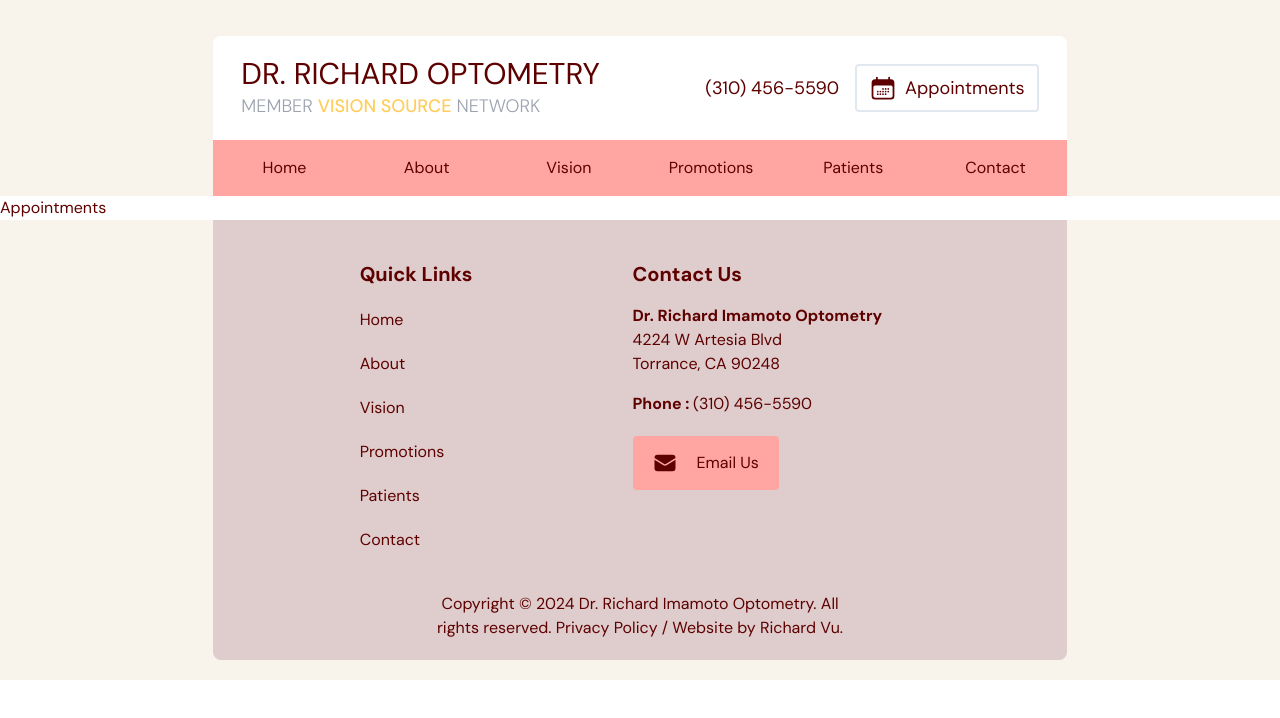
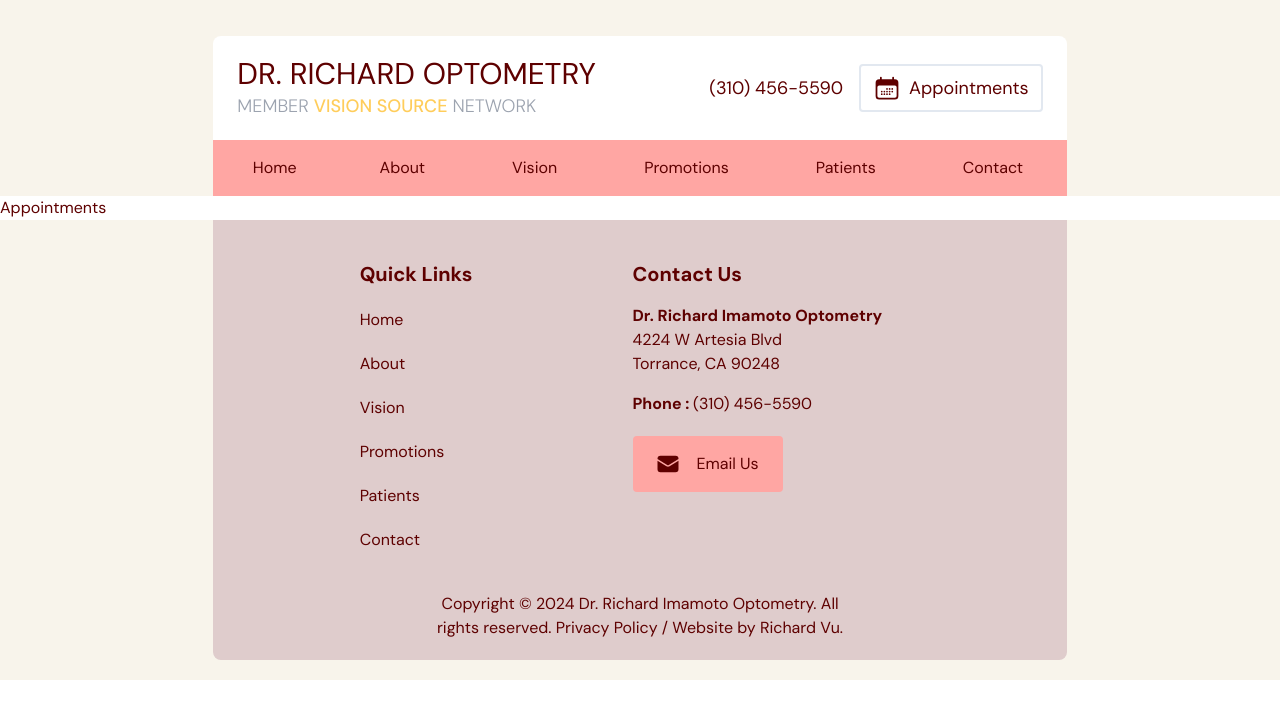
Before and after one commit to richardbvu/optometry, a React (Vite) app: page / in a window 1280 px wide. Both pictures are taken after a click on the button "Appointments". Shown: the top 718 px of the page. Built offline with nearby package versions, Linux system fonts and the light colour scheme.

Commit message:
fixed link boxes

```diff
--- a/src/scenes/footer/index.tsx
+++ b/src/scenes/footer/index.tsx
@@ -12,6 +12,7 @@ const Footer = ({ selectedPage, setSelectedPage }: Props) => {
     <footer className="bg-gray-50">
       <div className="w-full bg-gray-20">
         <div className="mx-auto flex justify-start gap-10 bg-gray-100 p-10 md:w-4/6">
+          {/* FOOTER LEFT SIDE */}
           {isAboveMediumScreens ? (
             <div className="flex basis-2/5 flex-col items-center gap-8">
               <div className="flex flex-col items-start gap-5">
@@ -42,7 +43,7 @@ const Footer = ({ selectedPage, setSelectedPage }: Props) => {
                   </Link>
                 </div>
                 <div className="transition duration-300 hover:text-white">
-                  <Link to={`Contact`} className="py-4 pl-4 pr-4">
+                  <Link to={`contact`} className="py-4 pl-4 pr-4">
                     Contact
                   </Link>
                 </div>
@@ -51,6 +52,7 @@ const Footer = ({ selectedPage, setSelectedPage }: Props) => {
           ) : (
             ""
           )}
+          {/* FOOTER RIGHT SIDE */}
           {isAboveMediumScreens ? (
             <div className="flex basis-2/5 justify-center">
               <div>
@@ -64,15 +66,16 @@ const Footer = ({ selectedPage, setSelectedPage }: Props) => {
                   <span className="font-bold">Phone : </span>
                   <a href="tel:3104565590">(310) 456-5590</a>
                 </div>
-                <div className="mt-5 flex w-fit items-center justify-center rounded bg-primary-300 px-[20px] py-[15px] text-center transition duration-300 hover:cursor-pointer hover:text-white">
-                  <button>
-                    <div className="flex gap-5">
-                      <div className="h-6 w-6">
-                        <EnvelopeIcon />
-                      </div>
-                      <a href="mailto:staff.richardoptometry.com">Email Us</a>
+                <div className="mt-5">
+                  <a
+                    className="flex w-[150px] items-center justify-center gap-4 rounded bg-primary-300 py-4"
+                    href="mailto:staff.richardoptometry.com"
+                  >
+                    <div className="h-6 w-6">
+                      <EnvelopeIcon />
                     </div>
-                  </button>
+                    Email Us
+                  </a>
                 </div>
               </div>
             </div>
@@ -89,15 +92,16 @@ const Footer = ({ selectedPage, setSelectedPage }: Props) => {
                   <span className="font-bold">Phone : </span>
                   <a href="tel:3104565590">(310) 456-5590</a>
                 </div>
-                <div className="mt-5 flex w-fit rounded bg-primary-300 px-[20px] py-[15px] text-center transition duration-300 hover:cursor-pointer hover:text-white">
-                  <button>
-                    <div className="flex gap-5">
-                      <div className="h-6 w-6">
-                        <EnvelopeIcon />
-                      </div>
-                      <a href="mailto:staff.richardoptometry.com">Email Us</a>
+                <div className="mt-5">
+                  <a
+                    className="flex w-[150px] items-center justify-center gap-4 rounded bg-primary-300 py-4"
+                    href="mailto:staff.richardoptometry.com"
+                  >
+                    <div className="h-6 w-6">
+                      <EnvelopeIcon />
                     </div>
-                  </button>
+                    Email Us
+                  </a>
                 </div>
               </div>
             </div>
--- a/src/scenes/home/index.tsx
+++ b/src/scenes/home/index.tsx
@@ -35,7 +35,7 @@ const Home = ({ selectedPage, setSelectedPage }: Props) => {
               <div className="absolute left-[calc(43%-10px)] top-[calc(40%-120px)] md:pr-3">
                 {/* <p className="right-[50px] top-[50px] z-40 w-[400px] text-5xl md:absolute"> */}
                 {/* <p className="right-[5%] top-[25px] z-40 w-[400px] text-5xl md:absolute"> */}
-                <p className="text-5xl">Experience Modern Eye Care</p>
+                <p className="w-[400px] text-5xl">Experience Modern Eye Care</p>
                 {/* <p className="absolute right-[5%] top-[110px] z-40 mt-5 w-[400px] text-lg"> */}
                 <p className="mt-5 w-[95%] text-lg">
                   Dr. Richard Optometry offers comprehensive eye care services
--- a/src/scenes/navbar/index.tsx
+++ b/src/scenes/navbar/index.tsx
@@ -3,23 +3,18 @@ import {
   XMarkIcon,
   Bars3Icon,
 } from "@heroicons/react/24/solid";
-
 import useMediaQuery from "../../hooks/useMediaQuery";
 import { useState } from "react";
-import { SelectedPage } from "../../shared/types";
 import { Link, NavLink } from "react-router-dom";
 
-type Props = {
-  selectedPage: SelectedPage;
-  setSelectedPage: (value: SelectedPage) => void;
-};
-const index = ({ selectedPage, setSelectedPage }: Props) => {
+type Props = {};
+const index = (props: Props) => {
   const isAboveMediumScreens = useMediaQuery("(min-width: 1060px)");
   const [isMenuToggled, setIsMenuToggled] = useState<boolean>(false);
   return (
     <nav className="bg-gray-20">
       <div className="w-full md:pt-9">
-        <div className="mx-auto flex justify-between rounded-t-lg bg-white px-7 py-5 md:w-4/6">
+        <div className="mx-auto flex justify-between rounded-t-lg bg-white px-6 py-5 md:w-4/6">
           {/* LEFT SIDE */}
           {isAboveMediumScreens ? (
             <div className="flex flex-col md:mr-10">
@@ -69,66 +64,90 @@ const index = ({ selectedPage, setSelectedPage }: Props) => {
       {/* NAVBAR LINKS */}
       <div className="mx-auto w-full">
         {isAboveMediumScreens ? (
-          <div className="mx-auto flex items-center justify-around bg-primary-300 md:w-4/6">
-            <div className="w-[130px] py-4 text-center transition duration-300 hover:cursor-pointer hover:text-white">
+          <div className="mx-auto flex items-center justify-around bg-primary-300 py-4 md:w-4/6">
+            <div className="w-fit text-center transition duration-300 hover:text-white">
+              <div className="">
                 <NavLink
+                  to={`/`}
                   className={({ isActive }) =>
-                  isActive ? "bg-primary-500 px-9 py-4 font-bold" : ""
+                    isActive
+                      ? "z-0 bg-primary-500 px-[20px] py-[18px] text-white"
+                      : "z-0 bg-primary-300 px-[20px] py-4"
                   }
-                to={"/"}
                 >
                   Home
                 </NavLink>
               </div>
-            <div className="w-[130px] py-4 text-center transition duration-300 hover:cursor-pointer hover:text-white">
+            </div>
+            <div className="w-fit text-center transition duration-300 hover:text-white">
+              <div>
                 <NavLink
+                  to={`about`}
                   className={({ isActive }) =>
-                  isActive ? "bg-primary-500 px-9 py-4 font-bold" : ""
+                    isActive
+                      ? "z-0 bg-primary-500 px-6 py-[17px] text-white"
+                      : "z-0 bg-primary-300 px-6 py-4"
                   }
-                to={"about"}
                 >
                   About
                 </NavLink>
               </div>
-            <div className="w-[130px] py-4 text-center transition duration-300 hover:cursor-pointer hover:text-white">
+            </div>
+            <div className="w-fit text-center transition duration-300 hover:text-white">
+              <div>
                 <NavLink
+                  to={`vision`}
                   className={({ isActive }) =>
-                  isActive ? "bg-primary-500 px-9 py-4 font-bold" : ""
+                    isActive
+                      ? "z-0 bg-primary-500 px-6 py-[17px] text-white"
+                      : "z-0 bg-primary-300 px-6 py-4"
                   }
-                to={"vision"}
                 >
                   Vision
                 </NavLink>
               </div>
-            <div className="w-[130px] py-4 text-center transition duration-300 hover:cursor-pointer hover:text-white">
+            </div>
+            <div className="w-fit text-center transition duration-300 hover:text-white">
+              <div>
                 <NavLink
+                  to={`promotions`}
                   className={({ isActive }) =>
-                  isActive ? "bg-primary-500 px-4 py-4 font-bold" : ""
+                    isActive
+                      ? "z-0 bg-primary-500 px-6 py-[17px] text-white"
+                      : "z-0 bg-primary-300 px-6 py-4"
                   }
-                to={"promotions"}
                 >
                   Promotions
                 </NavLink>
               </div>
-            <div className="w-[130px] py-4 text-center transition duration-300 hover:cursor-pointer hover:text-white">
+            </div>
+            <div className="w-fit text-center transition duration-300 hover:text-white">
+              <div>
                 <NavLink
+                  to={`patients`}
                   className={({ isActive }) =>
-                  isActive ? "bg-primary-500 px-7 py-4 font-bold" : ""
+                    isActive
+                      ? "z-0 bg-primary-500 px-6 py-[17px] text-white"
+                      : "z-0 bg-primary-300 px-6 py-4"
                   }
-                to={"patients"}
                 >
                   Patients
                 </NavLink>
               </div>
-            <div className="w-[130px] py-4 text-center transition duration-300 hover:cursor-pointer hover:text-white">
+            </div>
+            <div className="w-fit text-center transition duration-300 hover:text-white">
+              <div>
                 <NavLink
+                  to={`contact`}
                   className={({ isActive }) =>
-                  isActive ? "bg-primary-500 px-7 py-4 font-bold" : ""
+                    isActive
+                      ? "bg-primary-500 px-6 py-[17px] text-white"
+                      : "bg-primary-300 px-6 py-4"
                   }
-                to={"contact"}
                 >
                   Contact
                 </NavLink>
+              </div>
             </div>
           </div>
         ) : (
@@ -138,25 +157,29 @@ const index = ({ selectedPage, setSelectedPage }: Props) => {
 
               <div className="">
                 <a
-                  className="px-16 py-4 transition duration-300 hover:text-white"
+                  className="px-66 py-4 transition duration-300 hover:text-white"
                   href="tel:3104565590"
                 >
                   Call Us
                 </a>
               </div>
-              <div className="w-[150px] py-4 text-center transition duration-300 hover:cursor-pointer hover:text-white">
+              <div className="w-fit text-center transition duration-300 hover:text-white">
+                <div>
                   <NavLink
+                    to={`appointments`}
                     className={({ isActive }) =>
-                    isActive ? "bg-primary-500 px-5 py-4 font-bold" : ""
+                      isActive
+                        ? "z-0 bg-primary-500 px-6 py-[17px] text-white"
+                        : "z-0 bg-primary-300 px-6 py-4"
                     }
-                  to={"appointments"}
                   >
                     Appointments
                   </NavLink>
                 </div>
               </div>
+            </div>
             <button
-              className="px-5 py-4 transition duration-300 hover:cursor-pointer hover:text-white"
+              className="px-6 py-4 transition duration-300 hover:text-white"
               onClick={() => setIsMenuToggled(!isMenuToggled)}
             >
               <Bars3Icon className="h-6 w-6" />
@@ -177,43 +200,43 @@ const index = ({ selectedPage, setSelectedPage }: Props) => {
               <div className="mx-auto flex flex-col items-center justify-around bg-primary-300 md:w-4/6">
                 <div
                   onClick={() => setIsMenuToggled(!isMenuToggled)}
-                  className="w-[130px] py-4 text-center underline underline-offset-8 transition duration-300 hover:text-white"
+                  className="my-4 w-fit text-center underline underline-offset-8 transition duration-300 hover:text-white"
                 >
                   <Link to={"/"}>Home</Link>
                 </div>
                 <div
                   onClick={() => setIsMenuToggled(!isMenuToggled)}
-                  className="w-[130px] py-4 text-center underline underline-offset-8 transition duration-300 hover:text-white"
+                  className="my-4 w-fit text-center underline underline-offset-8 transition duration-300 hover:text-white"
                 >
                   <Link to={"about"}>About</Link>
                 </div>
                 <div
                   onClick={() => setIsMenuToggled(!isMenuToggled)}
-                  className="w-[130px] py-4 text-center underline underline-offset-8 transition duration-300 hover:text-white"
+                  className="my-4 w-fit text-center underline underline-offset-8 transition duration-300 hover:text-white"
                 >
                   <Link to={"vision"}>Vision</Link>
                 </div>
                 <div
                   onClick={() => setIsMenuToggled(!isMenuToggled)}
-                  className="w-[130px] py-4 text-center underline underline-offset-8 transition duration-300 hover:text-white"
+                  className="my-4 w-fit text-center underline underline-offset-8 transition duration-300 hover:text-white"
                 >
                   <Link to={"promotions"}>Promotions</Link>
                 </div>
                 <div
                   onClick={() => setIsMenuToggled(!isMenuToggled)}
-                  className="w-[130px] py-4 text-center underline underline-offset-8 transition duration-300 hover:text-white"
+                  className="my-4 w-fit text-center underline underline-offset-8 transition duration-300 hover:text-white"
                 >
                   <Link to={"patients"}>Patients</Link>
                 </div>
                 <div
                   onClick={() => setIsMenuToggled(!isMenuToggled)}
-                  className="w-[130px] py-4 text-center underline underline-offset-8 transition duration-300 hover:text-white"
+                  className="my-4 w-fit text-center underline underline-offset-8 transition duration-300 hover:text-white"
                 >
                   <Link to={"contact"}>Contact</Link>
                 </div>
                 <div
                   onClick={() => setIsMenuToggled(!isMenuToggled)}
-                  className="w-[130px] py-4 text-center underline underline-offset-8 transition duration-300 hover:text-white"
+                  className="my-4 w-fit text-center underline underline-offset-8 transition duration-300 hover:text-white"
                 >
                   <Link to={"appointments"}>Appointments</Link>
                 </div>
--- /dev/null
+++ b/src/shared/sideBar.tsx
@@ -0,0 +1,5 @@
+type Props = {};
+const sideBar = (props: Props) => {
+  return <div>sideBar</div>;
+};
+export default sideBar;
```
Lines whose indentation alone changed are shown as unchanged.
